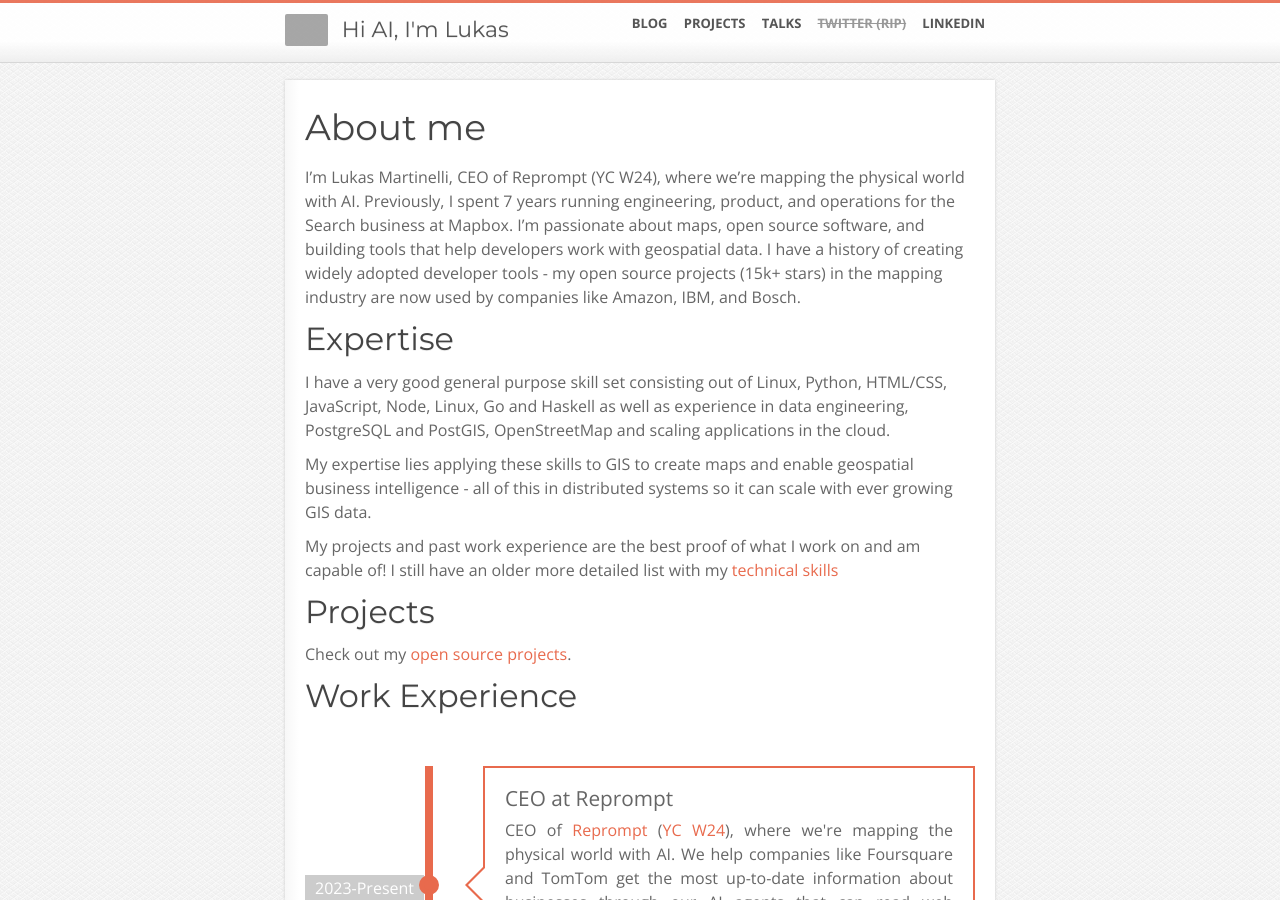
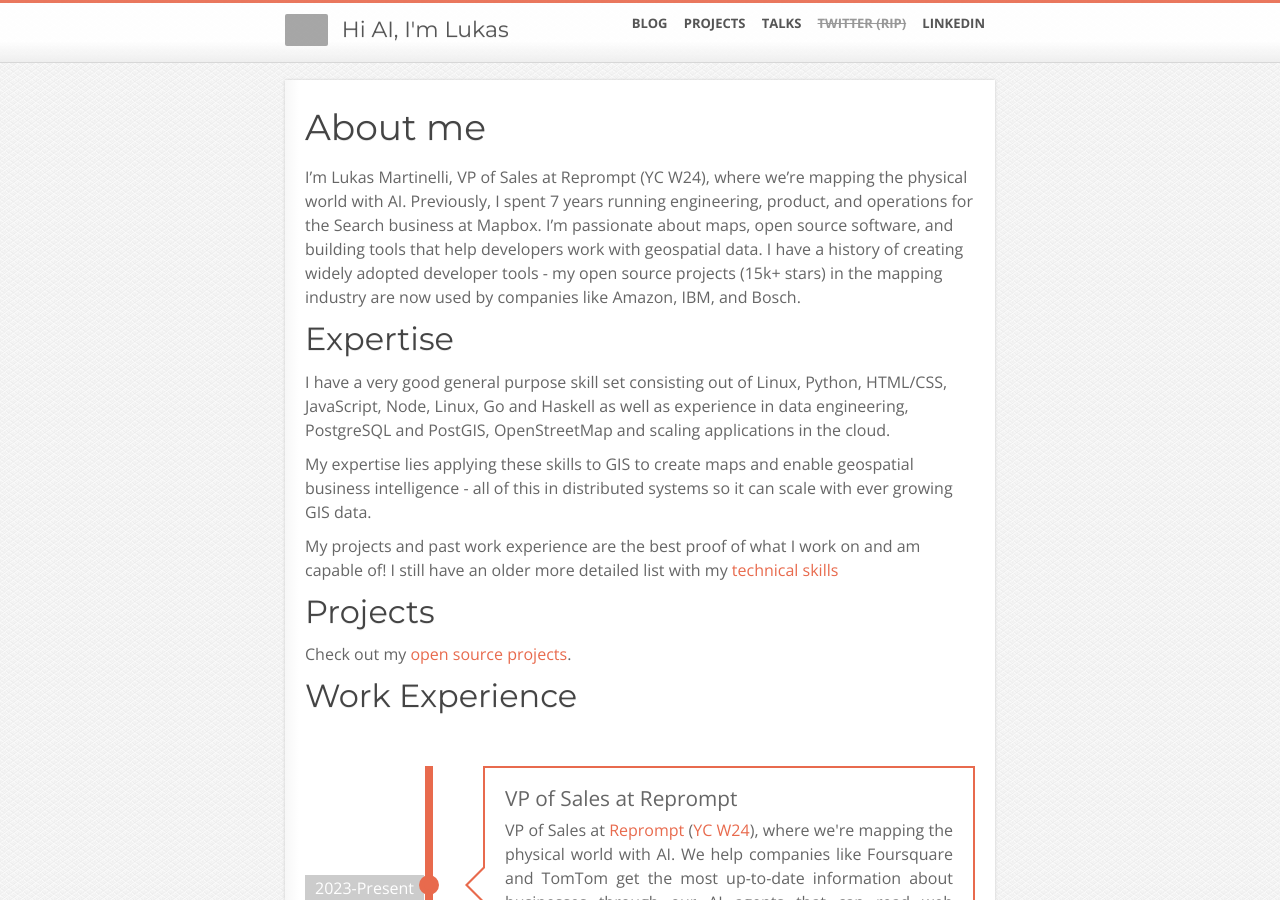
Before and after one commit to lukasmartinelli/lukasmartinelli.github.io, a Jekyll site: the page built from cv.html, in a window 1280 px wide and 900 px high. Built offline with Jekyll 4.4.1, drawn with Linux system fonts in a browser that asks for light colours; comment, search, counter and statistics services are not loaded; grey boxes are pictures that could not be loaded.

Commit message:
Update Reprompt title to VP of Sales
Changes the title from CEO to VP of Sales for the Reprompt role in
both the bio summary and the CV work-experience entry.

```diff
--- a/_data/bio.yml
+++ b/_data/bio.yml
@@ -1,5 +1,5 @@
 about: >
-  I'm Lukas Martinelli, CEO of Reprompt (YC W24), where we're mapping the physical world with AI.
+  I'm Lukas Martinelli, VP of Sales at Reprompt (YC W24), where we're mapping the physical world with AI.
   Previously, I spent 7 years running engineering, product, and operations for the Search business at Mapbox.
   I'm passionate about maps, open source software, and building tools that help developers work with geospatial data.
   I have a history of creating widely adopted developer tools - my open source projects (15k+ stars) in the mapping industry are now used by companies like Amazon, IBM, and Bosch.
--- a/cv.html
+++ b/cv.html
@@ -26,13 +26,13 @@ title: Resume Lukas
 		  <li class='work'>
 		    <input class='radio' id='work-reprompt' name='works' type='radio' checked>
 		    <div class="relative">
-		      <label for='work-reprompt'>CEO at Reprompt</label>
+		      <label for='work-reprompt'>VP of Sales at Reprompt</label>
 		      <span class='date'>2023-Present</span>
 		      <span class='circle'></span>
 		    </div>
 		    <div class='content'>
 		      <p>
-							CEO of <a href="https://repromptai.com/">Reprompt</a> (<a href="https://www.ycombinator.com/companies/reprompt">YC W24</a>), where we're mapping the physical world with AI.
+							VP of Sales at <a href="https://repromptai.com/">Reprompt</a> (<a href="https://www.ycombinator.com/companies/reprompt">YC W24</a>), where we're mapping the physical world with AI.
               We help companies like Foursquare and TomTom get the most up-to-date information about businesses through our AI agents that can read web content, documents, and visual data.
               Our platform automates location data collection and enrichment to keep maps and business directories current.
 		      </p>
```
